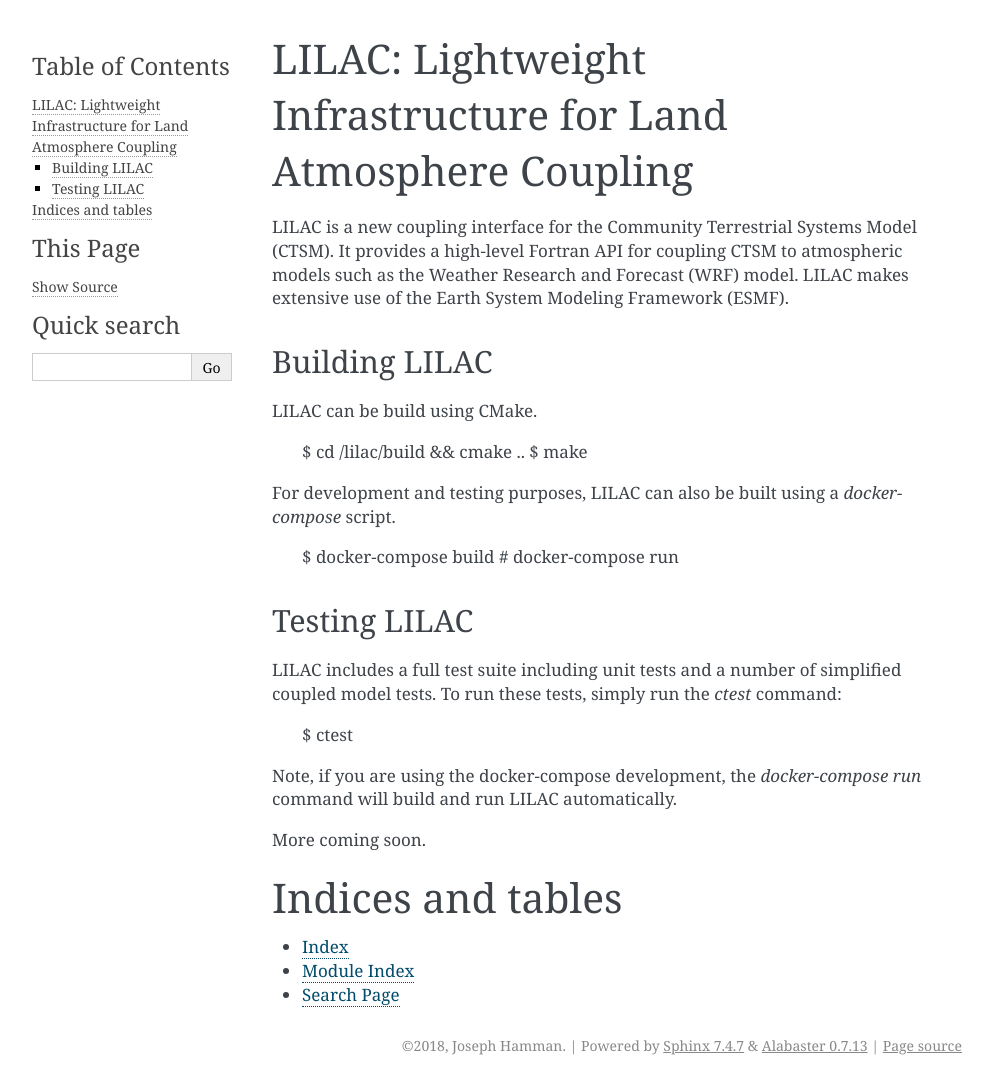
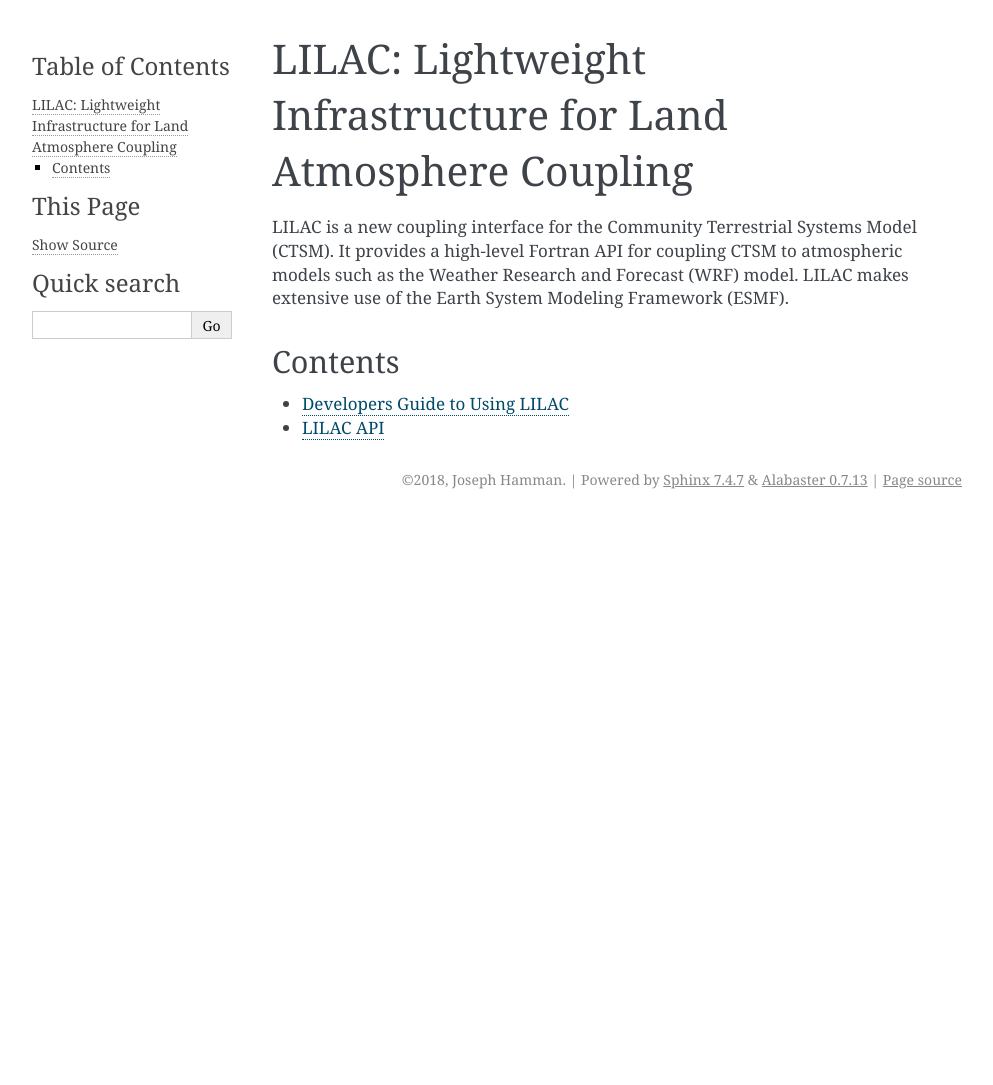
Before and after one commit to NCAR/lilac, a Sphinx documentation site: the page built from docs/index.rst, in a window 1280 px wide. Shown: the whole page, without its empty margins (148-1141 px from the left). Built offline with Sphinx 7.4.7, drawn with Linux system fonts in a browser that asks for light colours; formulas are drawn with MathJax 3; after the commit the page ends 900 px from its top, so only the background shows below that.

```diff
--- a/docs/conf.py
+++ b/docs/conf.py
@@ -12,7 +12,7 @@
 # add these directories to sys.path here. If the directory is relative to the
 # documentation root, use os.path.abspath to make it absolute, like shown here.
 #
-# import os
+import os
 # import sys
 # sys.path.insert(0, os.path.abspath('.'))
 
@@ -39,7 +39,14 @@ release = ''
 # extensions coming with Sphinx (named 'sphinx.ext.*') or your custom
 # ones.
 extensions = [
+    'sphinx.ext.autodoc',
+    'sphinx.ext.todo',
+    'sphinx.ext.coverage',
+    'sphinx.ext.imgmath',
+    'sphinx.ext.ifconfig',
     'sphinx.ext.intersphinx',
+    'sphinxfortran.fortran_domain',
+    'sphinxfortran.fortran_autodoc',
 ]
 
 # Add any paths that contain templates here, relative to this directory.
@@ -50,6 +57,7 @@ templates_path = ['_templates']
 #
 # source_suffix = ['.rst', '.md']
 source_suffix = '.rst'
+fortran_src = '*f90'
 
 # The master toctree document.
 master_doc = 'index'
@@ -162,3 +170,18 @@ texinfo_documents = [
 
 # Example configuration for intersphinx: refer to the Python standard library.
 intersphinx_mapping = {'https://docs.python.org/': None}
+
+
+## -- Options for Sphinx-Fortran ---------------------------------------------
+# List of possible extensions in the case of a directory listing
+fortran_ext = ['f90', 'F90', 'f95', 'F95']
+
+# This variable must be set with file pattern, like "*.f90", or a list of them.
+# It is also possible to specify a directory name; in this case, all files than
+# have an extension matching those define by the config variable `fortran_ext`
+# are used.
+fortran_src = [os.path.abspath('../lilac/')]
+
+# Indentation string or length (default 4). If it is an integer,
+# indicates the number of spaces.
+fortran_indent = 4
--- a/docs/index.rst
+++ b/docs/index.rst
@@ -6,46 +6,11 @@ LILAC is a new coupling interface for the Community Terrestrial Systems Model
 models such as the Weather Research and Forecast (WRF) model. LILAC makes
 extensive use of the Earth System Modeling Framework (ESMF).
 
-Building LILAC
---------------
-
-LILAC can be build using CMake.
-
-    $ cd /lilac/build && cmake ..
-    $ make
-
-For development and testing purposes, LILAC can also be built using a
-`docker-compose` script.
-
-    $ docker-compose build
-    # docker-compose run
-
-Testing LILAC
--------------
-
-LILAC includes a full test suite including unit tests and a number of
-simplified coupled model tests. To run these tests, simply run the `ctest`
-command:
-
-    $ ctest
-
-Note, if you are using the docker-compose development, the `docker-compose run`
-command will build and run LILAC automatically.
-
-
-
-
-More coming soon.
-
 .. toctree::
    :maxdepth: 2
    :caption: Contents:
 
-
-
-Indices and tables
-==================
-
-* :ref:`genindex`
-* :ref:`modindex`
-* :ref:`search`
+Contents
+---------------
+* :doc:`developers`
+* :doc:`api`
```
Also changed, not shown: docs/api.rst (+7 -1 lines), docs/developers.rst (added, +28 -0 lines).
